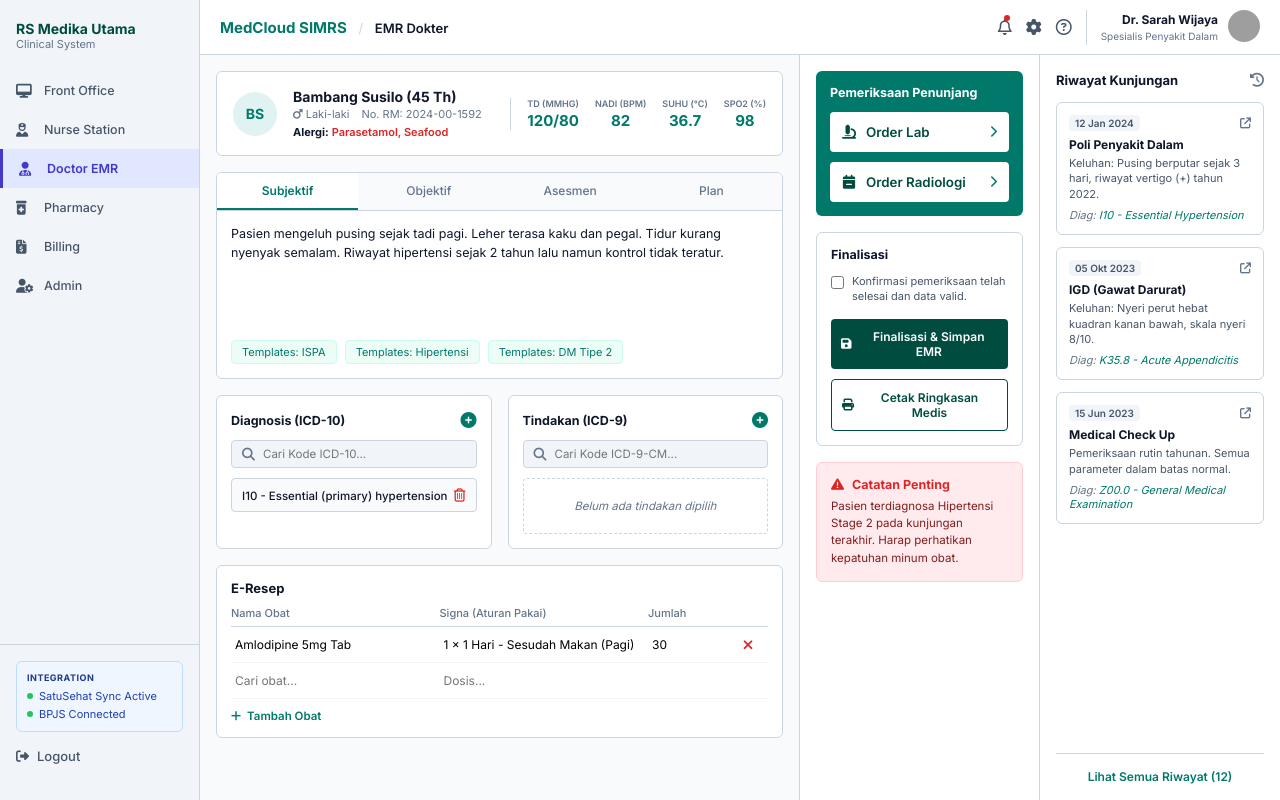
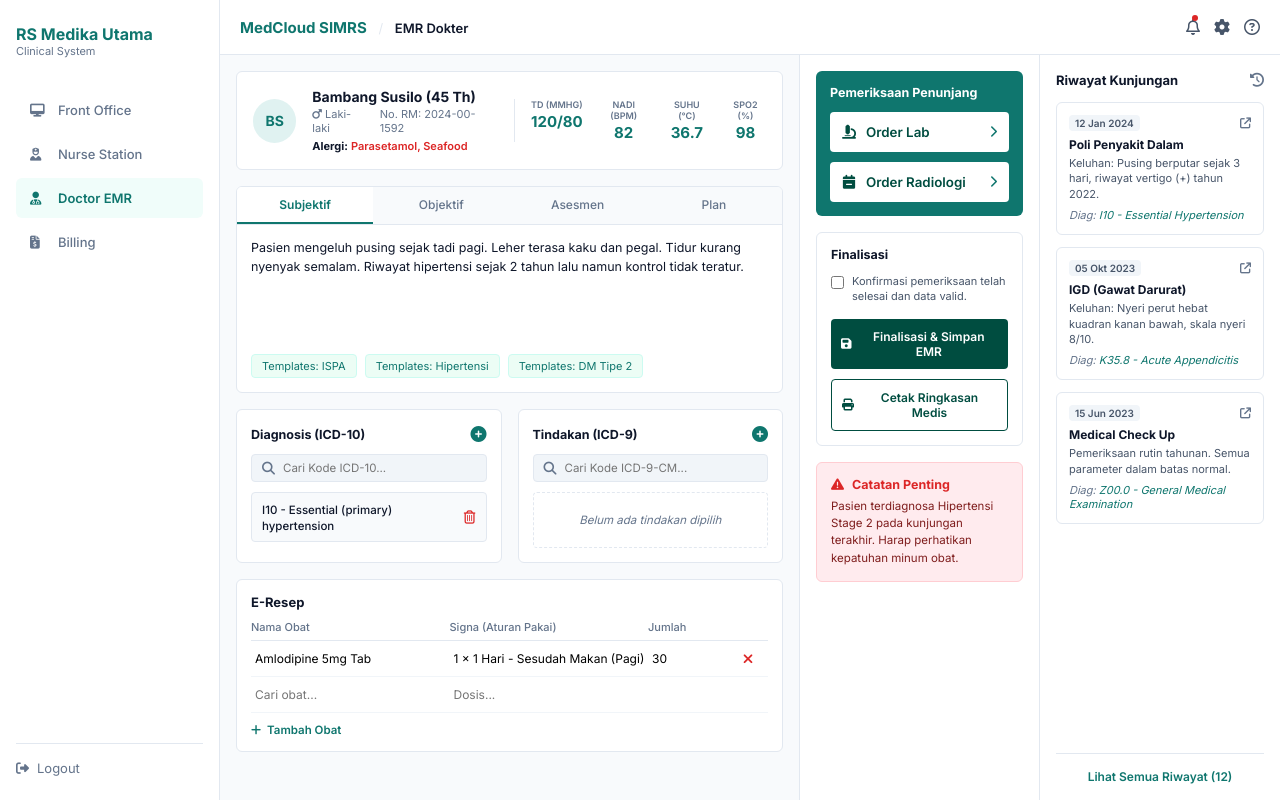
Before and after one commit to HerlambangAlifio/web_rekam_medis, a PHP site: page /index.html in a window 1280 px wide. Run offline with PHP 8.4, Linux system fonts and the light colour scheme; grey boxes are pictures that could not be loaded.

Commit message:
membenarkan sidebar

```diff
--- a/Nurse_Station/index.html
+++ b/Nurse_Station/index.html
@@ -13,16 +13,14 @@
 
         <aside class="sidebar">
             <div class="sidebar-brand">
-                <h2>RS MEDIKA UTAMA</h2>
+                <h2>RS Medika Utama</h2>
                 <p>Clinical System</p>
             </div>
             <nav class="sidebar-nav">
                 <a href="../front-office/index.html" class="nav-item"><i class="fa-solid fa-desktop"></i> Front Office</a>
-                <a href="../nurse-Station/index.html" class="nav-item active"><i class="fa-solid fa-user-nurse"></i> Nurse Station</a>
+                <a href="../Nurse_Station/index.html" class="nav-item active"><i class="fa-solid fa-user-nurse"></i> Nurse Station</a>
                 <a href="../doctor-emr/index.html" class="nav-item"><i class="fa-solid fa-user-doctor"></i> Doctor EMR</a>
-                <a href="../pharmacy/index.html" class="nav-item"><i class="fa-solid fa-prescription-bottle-medical"></i> Pharmacy</a>
                 <a href="../billing/index.html" class="nav-item"><i class="fa-solid fa-file-invoice-dollar"></i> Billing</a>
-                <a href="../admin/index.html" class="nav-item"><i class="fa-solid fa-user-gear"></i> Admin</a>
             </nav>
             <div class="sidebar-footer">
                 <a href="../login/index.html" class="logout-link"><i class="fa-solid fa-right-from-bracket"></i> Logout</a>
--- a/doctor-emr/index.html
+++ b/doctor-emr/index.html
@@ -23,17 +23,9 @@
                 <a href="../front-office/index.html" class="nav-item"><i class="fa-solid fa-desktop"></i> Front Office</a>
                 <a href="../Nurse_Station/index.html" class="nav-item"><i class="fa-solid fa-user-nurse"></i> Nurse Station</a>
                 <a href="../doctor-emr/index.html" class="nav-item active"><i class="fa-solid fa-user-doctor"></i> Doctor EMR</a>
-                <a href="../pharmacy/index.html" class="nav-item"><i class="fa-solid fa-prescription-bottle-medical"></i> Pharmacy</a>
                 <a href="../billing/index.html" class="nav-item"><i class="fa-solid fa-file-invoice-dollar"></i> Billing</a>
-                <a href="../admin/index.html" class="nav-item"><i class="fa-solid fa-user-gear"></i> Admin</a>
             </nav>
-
-            <div class="sidebar-bottom-group">
-                <div class="integration-status-box">
-                    <p class="int-title">INTEGRATION</p>
-                    <div class="int-status-item"><span class="dot green"></span> SatuSehat Sync Active</div>
-                    <div class="int-status-item"><span class="dot green"></span> BPJS Connected</div>
-                </div>
+            <div class="sidebar-footer">
                 <a href="../login/index.html" class="logout-link"><i class="fa-solid fa-right-from-bracket"></i> Logout</a>
             </div>
         </aside>
@@ -52,7 +44,7 @@
                     <button class="icon-btn notification-badge"><i class="fa-regular fa-bell"></i></button>
                     <button class="icon-btn"><i class="fa-solid fa-gear"></i></button>
                     <button class="icon-btn"><i class="fa-regular fa-circle-question"></i></button>
-                    <div class="user-profile">
+                    <!-- <div class="user-profile">
                         <div class="user-info">
                             <strong>Dr. Sarah Wijaya</strong>
                             <span>Spesialis Penyakit Dalam</span>
@@ -60,7 +52,7 @@
                         <div class="profile-avatar">
                             <img src="https://images.unsplash.com/photo-1594824813573-246434e33963?w=100&auto=format&fit=crop&q=60" alt="Dokter">
                         </div>
-                    </div>
+                    </div> -->
                 </div>
             </header>
 
--- a/doctor-emr/style.css
+++ b/doctor-emr/style.css
@@ -2,13 +2,14 @@
 
 :root {
     --bg-main: #f8fafc;
-    --sidebar-bg: #f1f5f9;
-    --border-color: #cbd5e1;
+    --sidebar-bg: #ffffff;
+    --border-color: #e2e8f0;
     --text-dark: #0f172a;
     --text-muted: #64748b;
-    --teal-primary: #00796b;
+    --teal: #0f766e;
+    --teal-primary: #0f766e;
     --teal-dark: #004d40;
-    --teal-light: #e0f2f1;
+    --teal-light: #f0fdfa;
     --blue-bg: #e0e7ff;
     --blue-text: #4338ca;
     --danger-red: #dc2626;
@@ -34,26 +35,22 @@ body {
     min-height: 100vh;
 }
 
-/* SIDEBAR REKAYASA KIRI */
+/* SIDEBAR STYLES */
 .sidebar {
-    width: 200px;
+    width: 220px;
     background-color: var(--sidebar-bg);
     border-right: 1px solid var(--border-color);
     display: flex;
     flex-direction: column;
-    padding: 20px 0;
+    padding: 24px 16px;
     position: fixed;
     height: 100vh;
     z-index: 10;
 }
 
-.sidebar-brand {
-    padding: 0 16px 20px 16px;
-}
-
 .sidebar-brand h2 {
-    color: #004d40;
-    font-size: 14px;
+    color: var(--teal);
+    font-size: 16px;
     font-weight: 700;
 }
 
@@ -63,88 +60,48 @@ body {
 }
 
 .sidebar-nav {
+    margin-top: 32px;
     flex-grow: 1;
 }
 
 .nav-item {
     display: flex;
     align-items: center;
-    padding: 12px 16px;
-    color: #475569;
+    padding: 12px 14px;
+    color: var(--text-muted);
     text-decoration: none;
+    border-radius: 6px;
+    margin-bottom: 4px;
     font-weight: 500;
-    font-size: 12.5px;
 }
 
 .nav-item i {
     margin-right: 12px;
     width: 16px;
-    font-size: 14px;
 }
 
-.nav-item.active {
-    background-color: var(--blue-bg);
-    color: var(--blue-text);
+.nav-item.active, .nav-item:hover {
+    background-color: var(--teal-light);
+    color: var(--teal);
     font-weight: 600;
-    border-left: 3px solid var(--blue-text);
 }
 
-.nav-item:hover:not(.active) {
-    background-color: #e2e8f0;
+.sidebar-footer {
+    border-top: 1px solid var(--border-color);
+    padding-top: 16px;
 }
 
-.sidebar-bottom-group {
-    padding: 16px;
-    border-top: 1px solid var(--border-color);
-}
-
-.integration-status-box {
-    background-color: #eff6ff;
-    border: 1px solid #bfdbfe;
-    border-radius: 6px;
-    padding: 10px;
-    margin-bottom: 16px;
-}
-
-.int-title {
-    font-size: 9px;
-    font-weight: 700;
-    color: #1e3a8a;
-    margin-bottom: 6px;
-    letter-spacing: 0.5px;
-}
-
-.int-status-item {
-    font-size: 11px;
-    color: #1e40af;
-    display: flex;
-    align-items: center;
-    gap: 6px;
-    margin-bottom: 4px;
-}
-
-.int-status-item:last-child { margin-bottom: 0; }
-
-.dot {
-    width: 6px;
-    height: 6px;
-    border-radius: 50%;
-    display: inline-block;
-}
-.dot.green { background-color: #22c55e; }
-
 .logout-link {
-    color: #475569;
+    color: var(--text-muted);
     text-decoration: none;
     display: flex;
     align-items: center;
     gap: 8px;
-    font-weight: 500;
 }
 
 /* CONTAINER UTAMA KONTEN */
 .main-body {
-    margin-left: 200px;
+    margin-left: 220px;
     flex-grow: 1;
     display: flex;
     flex-direction: column;
--- a/front-office/index.html
+++ b/front-office/index.html
@@ -24,7 +24,6 @@
                 <a href="../Nurse_Station/index.html" class="nav-item"><i class="fa-solid fa-user-nurse"></i> Nurse Station</a>
                 <a href="../doctor-emr/index.html" class="nav-item"><i class="fa-solid fa-user-doctor"></i> Doctor EMR</a>
                 <a href="../billing/index.html" class="nav-item"><i class="fa-solid fa-file-invoice-dollar"></i> Billing</a>
-                <a href="../admin/index.html" class="nav-item"><i class="fa-solid fa-user-gear"></i> Admin</a>
             </nav>
             <div class="sidebar-footer">
                 <a href="../login/index.html" class="logout-link"><i class="fa-solid fa-right-from-bracket"></i> Logout</a>
@@ -47,7 +46,7 @@
                     <button><i class="fa-regular fa-bell"></i></button>
                     <button><i class="fa-solid fa-gear"></i></button>
                     <button><i class="fa-regular fa-circle-question"></i></button>
-                    <div class="user-profile">
+                    <!-- <div class="user-profile">
                         <div class="profile-avatar">
                             <img src="https://via.placeholder.com/35" alt="Admin">
                         </div>
@@ -56,7 +55,7 @@
                             <span>SUPER ADMIN</span>
                         </div>
                         <i class="fa-solid fa-chevron-down" style="font-size: 10px; color: var(--text-muted); margin-left: 4px;"></i>
-                    </div>
+                    </div> -->
                 </div>
             </header>
 
```
Also changed, not shown: billing/index.html (+7 -10 lines), billing/style.css (+17 -25 lines).
